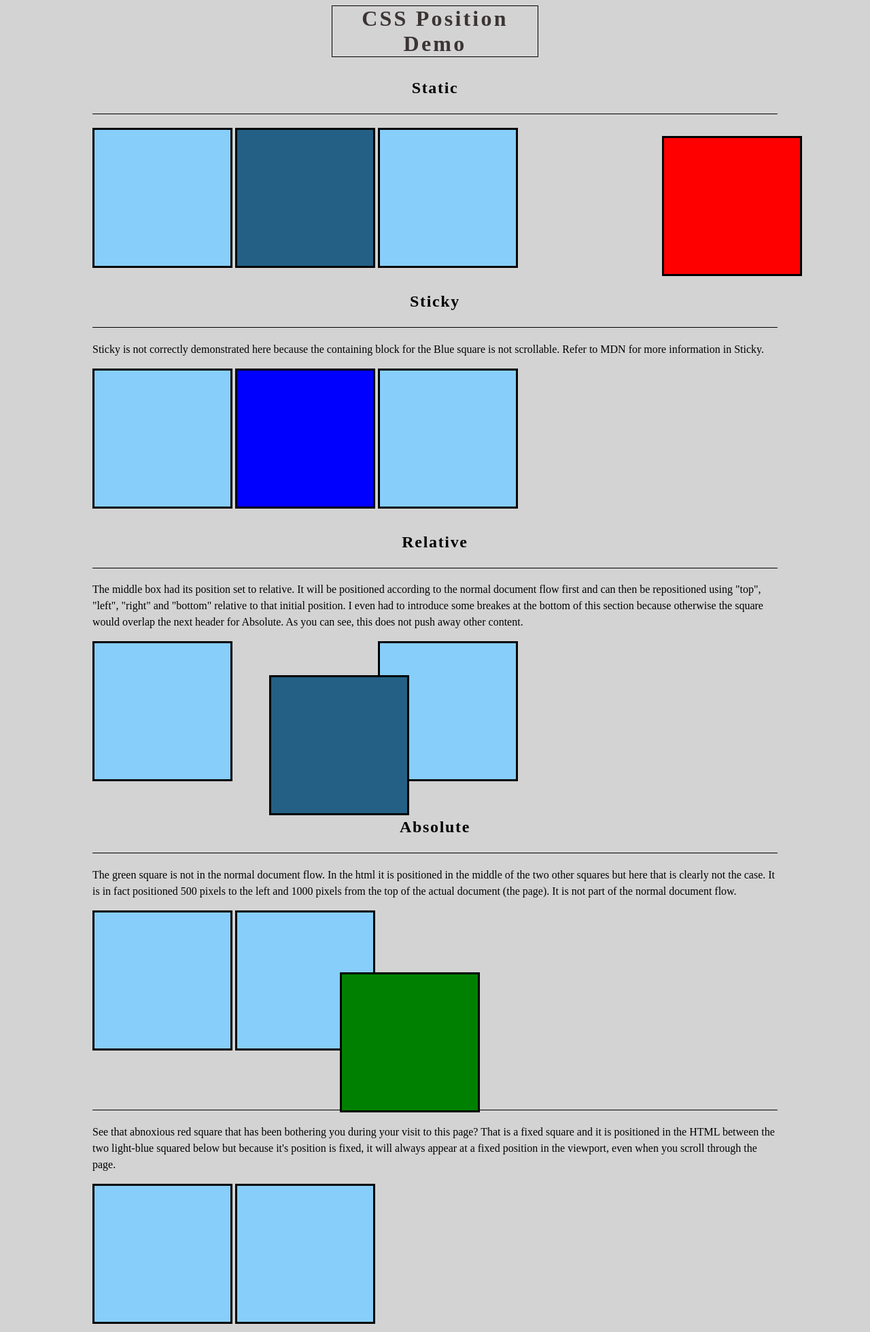
After one commit to ilikechilli/webDevBoot25, a web app: file 9_AdditionalUsefulCSS/positionDemo.html in a window 1280 px wide. The commit adds this page. Shown: the whole page at 68% size. Run offline with its HTML, style and script files only (its server is not run), Linux system fonts and the light colour scheme.

Commit message:
add content to 9.1 and add positiondemo and styles

```diff
--- /dev/null
+++ b/9_AdditionalUsefulCSS/positionDemo.html
@@ -0,0 +1,60 @@
+<!DOCTYPE html>
+<html lang="en">
+<head>
+  <meta charset="UTF-8">
+  <meta name="viewport" content="width=device-width, initial-scale=1.0">
+  <title>Demonstrating CSS Position</title>
+  <link rel="stylesheet" href="styles/style.css">
+  <link rel="stylesheet" href="styles/positionstyle.css">
+</head>
+<body>
+  <h1>CSS Position Demo</h1>
+  <section class="positiondemo" id="staticDemo">
+    <h2>Static</h2>
+    <div></div>
+    <div id="middle">
+    </div>
+    <div></div>
+  </section>
+
+  <section class="positiondemo" id="stickyDemo">
+    <h2>Sticky</h2>
+    <p>Sticky is not correctly demonstrated here because the containing block for the Blue square is not scrollable. Refer to MDN for more information in Sticky.</p>
+    <div></div>
+    <div id="middle">
+    </div>
+    <div></div>
+  </section>
+
+  <section class="positiondemo" id="relativeDemo">
+    <h2>Relative</h2>
+    <p>The middle box had its position set to relative. It will be positioned according to the normal document flow first and can then be repositioned using "top", "left", "right" and "bottom" relative to that initial position. I even had to introduce some breakes at the bottom of this section because otherwise the square would overlap the next header for Absolute. As you can see, this does not push away other content.</p>
+    <div></div>
+    <div id="middle">
+    </div>
+    <div></div>
+    <br>
+    <br>
+  </section>
+
+  <section class="positiondemo" id="absoluteDemo">
+    <h2>Absolute</h2>
+    <p>The green square is not in the normal document flow. In the html it is positioned in the middle of the two other squares but here that is clearly not the case. It is in fact positioned 500 pixels to the left and 1000 pixels from the top of the actual document (the page). It is not part of the normal document flow.</p>
+    <div></div>
+    <div id="middle">
+    </div>
+    <div></div>
+  </section>
+
+  <section class="positiondemo" id="fixedDemo">
+    <h2>Absolute</h2>
+    <p>See that abnoxious red square that has been bothering you during your visit to this page? That is a fixed square and it is positioned in the HTML between the two light-blue squared below but because it's position is fixed, it will always appear at a fixed position in the viewport, even when you scroll through the page.</p>
+    <div></div>
+    <div id="middle">
+    </div>
+    <div></div>
+  </section>
+
+
+</body>
+</html>
--- /dev/null
+++ b/9_AdditionalUsefulCSS/styles/positionstyle.css
@@ -0,0 +1,41 @@
+.positiondemo div {
+  display: inline-block;
+  width: 200px;
+  height: 200px;
+  border: 3px solid black;
+  background-color: lightskyblue;
+}
+
+#middle {
+  background-color: rgb(36, 96, 133);
+}
+
+#staticDemo #middle {
+  position: static;
+}
+
+#relativeDemo #middle{
+  position: relative;
+  left: 50px;
+  top: 50px;
+}
+
+#absoluteDemo #middle {
+  position: absolute;
+  top: 1430px;
+  left: 500px;
+  background-color: green;
+}
+
+#fixedDemo #middle {
+  position: fixed;
+  top: 200px;
+  right: 100px;
+  background-color: red;
+}
+
+#stickyDemo #middle {
+  position: sticky;
+  top: 20px;
+  background-color: blue;
+}
--- a/9_AdditionalUsefulCSS/styles/style.css
+++ b/9_AdditionalUsefulCSS/styles/style.css
@@ -40,3 +40,16 @@ li {
   padding: 0.6em 0.3em;
   border-radius: 0.6em;
 }
+
+#alphaContainer {
+  width: 400px;
+  height: 400px;
+  background-color: magenta;
+  font-size: 0;
+}
+
+.alphaDemo {
+  width: 50%;
+  height: 50%;
+  display: inline-block;
+}
```
Also changed, not shown: 9_AdditionalUsefulCSS/9.1_AdditionalUsefulCSS.html (+49 -0 lines), 1 other file.
